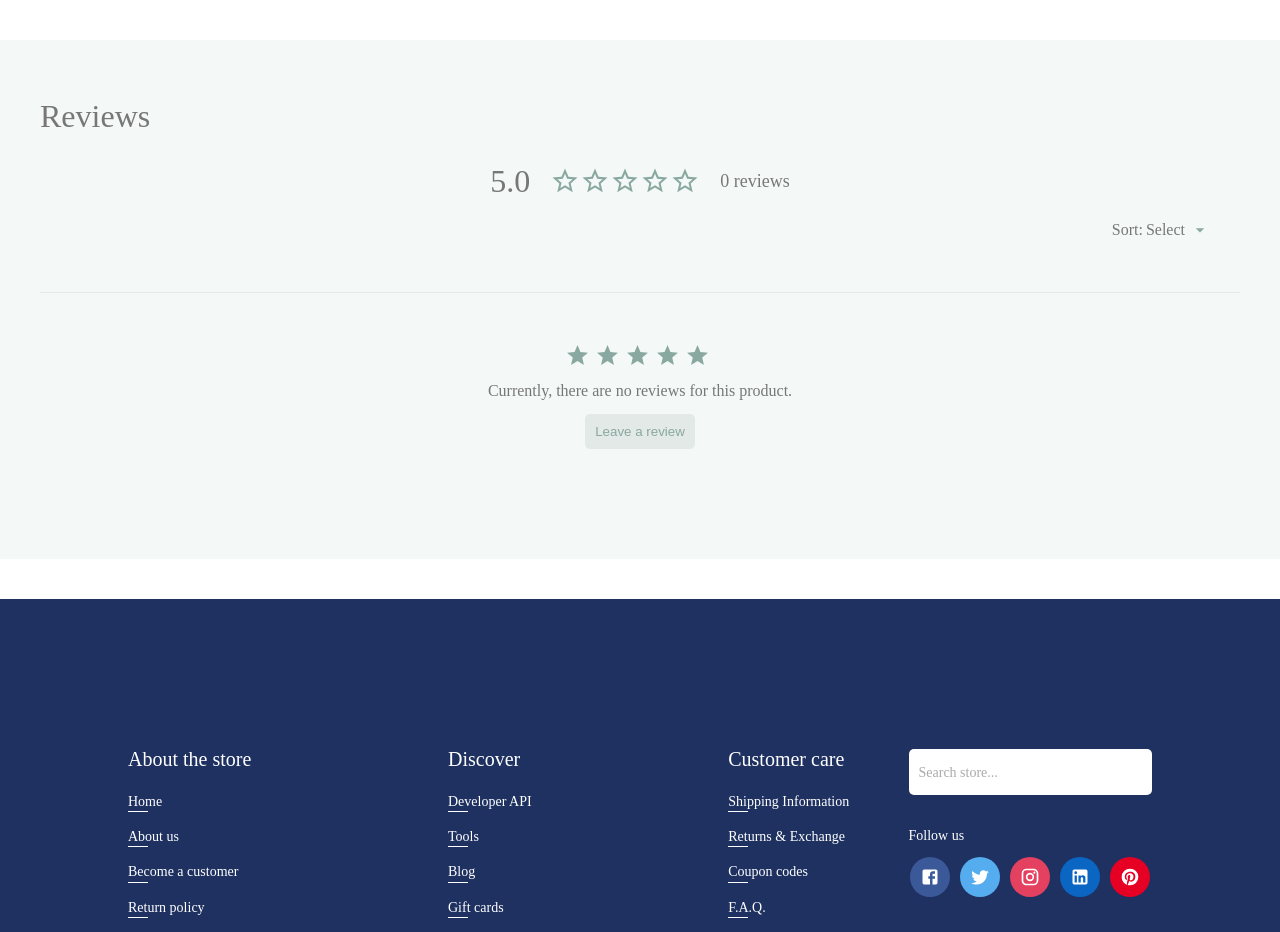
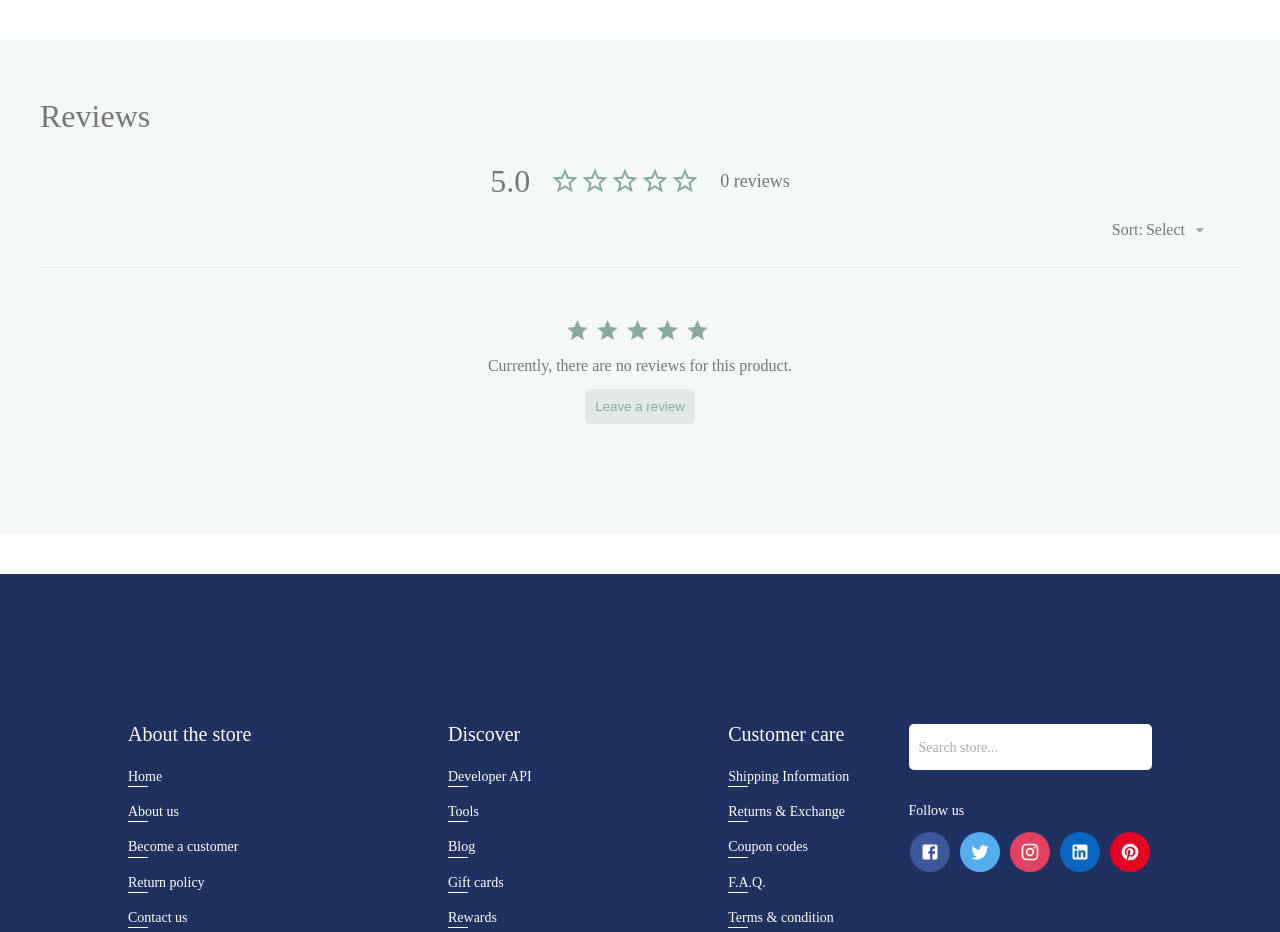
Before and after one commit to esteemayo/ecommerce-store-client, a Next.js app: page /products/1 in a window 1280 px wide. Shown: the part 10280-11212 px from the top of the page. Built offline with nearby package versions, Linux system fonts and the light colour scheme.

Commit message:
fix: modify

```diff
--- a/src/components/Reviews.jsx
+++ b/src/components/Reviews.jsx
@@ -77,7 +77,7 @@ const Heading = styled.h1`
 `;
 
 const ReviewContainer = styled.div`
-  padding: 3rem 0;
+  padding: 3rem 0 0.5rem 0;
   display: flex;
   flex-direction: column;
 
```
